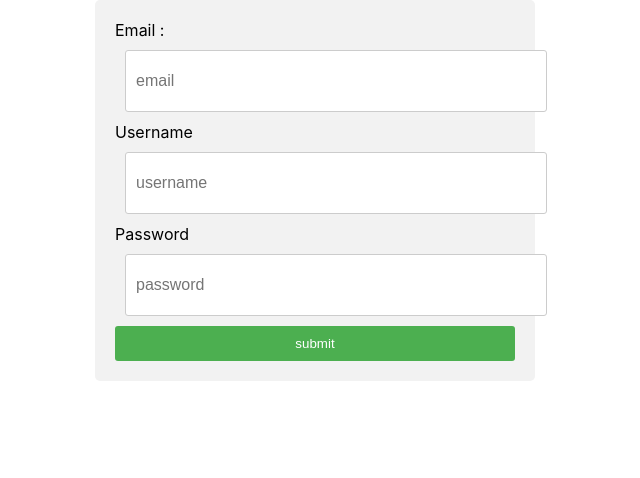
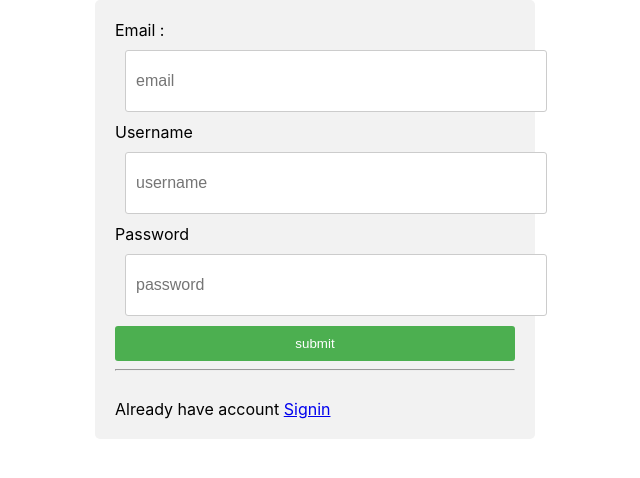
Before and after one commit to gopalchobey9/Twitter_clone, a React (Create React App) app in the folder frontend/: page /signup in a window 1280 px wide. Shown: the top 478 px of the page, without its empty margins (325-965 px from the left). Built offline with nearby package versions, Linux system fonts and the light colour scheme.

Commit message:
css updated

```diff
--- a/frontend/src/components/HomePage/HomePage.jsx
+++ b/frontend/src/components/HomePage/HomePage.jsx
@@ -1,4 +1,4 @@
-import React, { useContext, useEffect, useRef } from 'react'
+import React, { useContext, useRef } from 'react'
 import "./HomePage.css"
 import { Link, useNavigate } from 'react-router-dom'
 import axios from "axios"
--- a/frontend/src/components/HomePage/SignupPage/Signup.jsx
+++ b/frontend/src/components/HomePage/SignupPage/Signup.jsx
@@ -1,7 +1,7 @@
 import React, { useRef } from 'react'
 import "./Signup.css"
 import axios from 'axios'
-import { useNavigate } from 'react-router-dom'
+import { Link, useNavigate } from 'react-router-dom'
 
 const Signup = () => {
 
@@ -55,6 +55,9 @@ const Signup = () => {
           </div>
           <button className='signup-btn'>submit</button>
         </form>
+        <hr />
+        <br />
+        <span>Already have account <Link to='/'>Signin</Link></span>
     </div>
   )
 }
```
